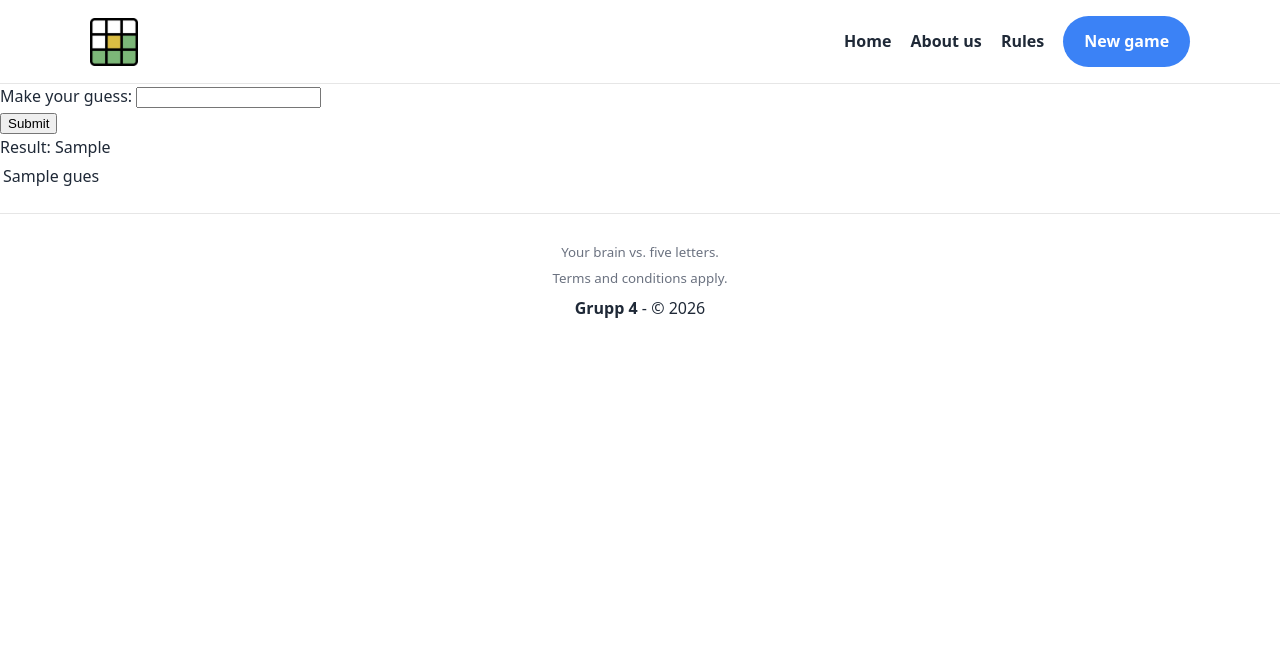
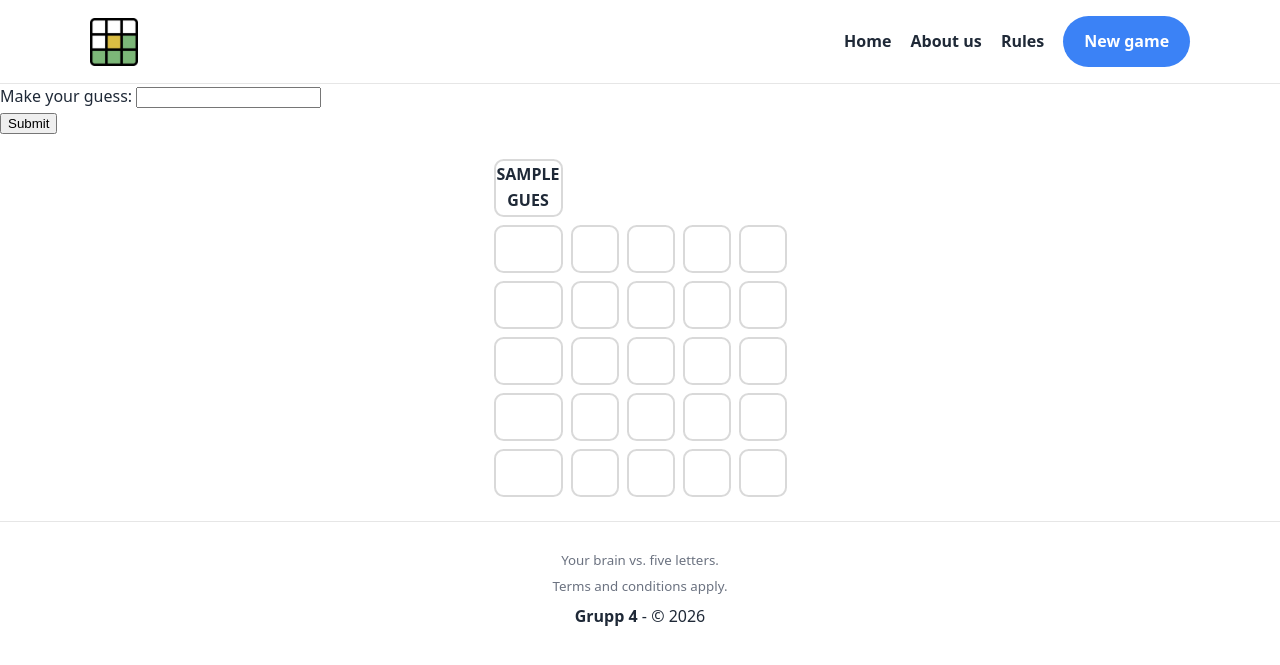
Before and after one commit to PVSPYH-grupp-4/Wordle, a Flask app: template Templates/new_game.html in a window 1280 px wide. Shown: the top 665 px of the page. Run offline with Flask 3, Linux system fonts and the light colour scheme; the template is opened without the code that fills it: values that come from a table or form of the project are taken from there, most other values are stand-ins (such as "Sample title", 1, 10 or a date in 2020).

Commit message:
added styling to newgame

```diff
--- a/Templates/new_game.html
+++ b/Templates/new_game.html
@@ -37,10 +37,6 @@
 
     {{ form.submit }}
 
-    <div>
-      <span>Result: </span>
-      {{result_list}}
-    </div>
 
 
 </form>
--- a/static/style.css
+++ b/static/style.css
@@ -170,3 +170,26 @@ footer p{
 footer small{
   color: var(--muted);
 }
+
+
+.guess-grid {
+  border-collapse: separate;
+  border-spacing: 0.5rem;
+  margin: 1rem auto;
+}
+
+.tile {
+  width: 3rem;
+  height: 3rem;
+  text-align: center;
+  vertical-align: middle;
+  font-weight: 700;
+  text-transform: uppercase;
+  border-radius: 0.6rem;
+  border: 2px solid rgba(0,0,0,0.15);
+}
+
+.tile--correct { background: #16a34a; color: #fff; }
+.tile--partial { background: #f59e0b; color: #111; }
+.tile--wrong   { background: #6b7280; color: #fff; }
+.tile--empty   { background: transparent; }
```
